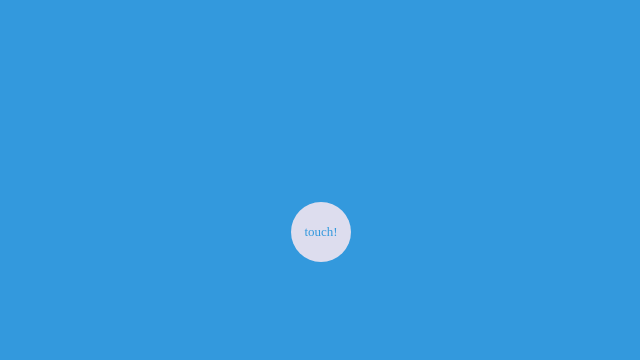
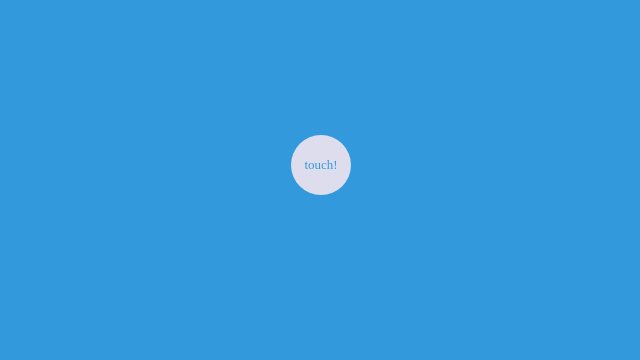
Before and after one commit to akirakai/akirakai.github.io, a website: page happy-birthday.html in a window 1280 px wide. Shown: the part 168-528 px from the top of the page, without its empty margins (319-959 px from the left). Drawn offline with Linux system fonts and the light colour scheme.

Commit message:
add happy-birthday.html

```diff
--- a/happy-birthday.html
+++ b/happy-birthday.html
@@ -16,14 +16,8 @@
             width: 250px;
             height: 250px;
             margin: 0 auto;
-            position: absolute;
-            top: 50%;
-            left: 50%;
-            -webkit-transform: translate3d(-50%, -50%, 0);
-            -moz-transform: translate3d(-50%, -50%, 0);
-            -ms-transform: translate3d(-50%, -50%, 0);
-            -o-transform: translate3d(-50%, -50%, 0);
-            transform: translate3d(-50%, -50%, 0);
+            position: relative;
+            top: 200px;
         }
 
         .circle {
```
